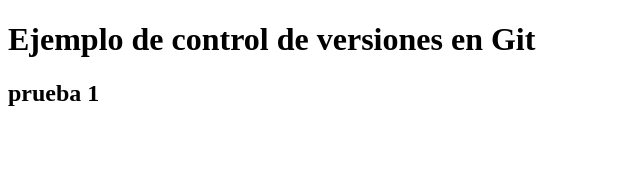
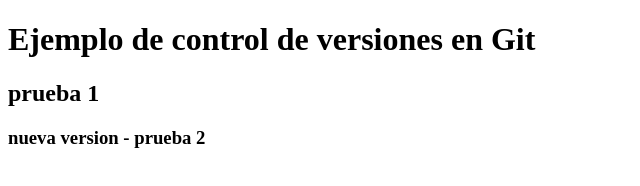
Before and after one commit to IngKevinCastillo/Talento-Tech-LAB6, a plain HTML site: page index.html in a window 1280 px wide. Shown: the whole page, without its empty margins (0-640 px from the left). Drawn offline with Linux system fonts and the light colour scheme.

Commit message:
Nueva version desarrollada

```diff
--- a/index.html
+++ b/index.html
@@ -8,5 +8,7 @@
 <body>
     <h1>Ejemplo de control de versiones en Git</h1>
     <h2>prueba 1</h2>
+
+    <h3>nueva version - prueba 2</h3>
 </body>
 </html>
```
